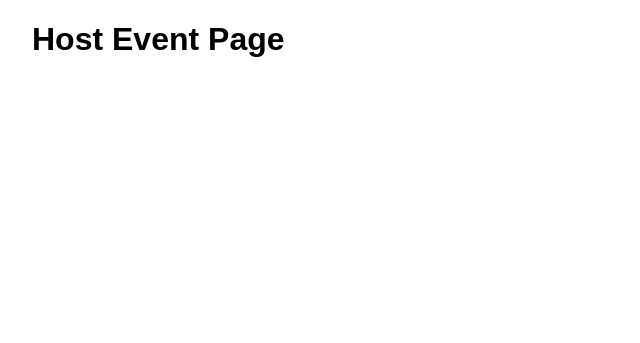
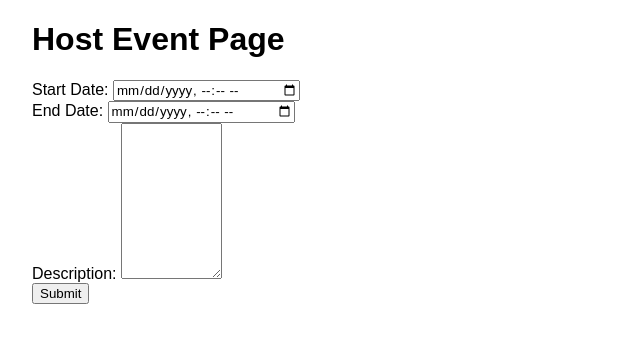
Before and after one commit to vsvang87/HFBC, a Flask app: page /host_event in a window 1280 px wide. Shown: the top 343 px of the page, without its empty margins (0-640 px from the left). Run offline with Flask 2, Linux system fonts and the light colour scheme; parts of the project's set-up code (start-up, migrations or seed data) failed here and were passed over.

Commit message:
add events, routes, form to create events

```diff
--- a/crud.py
+++ b/crud.py
@@ -14,8 +14,8 @@ def create_member(first_name, last_name, email, address, phone_number, house_hol
     return member
 
 #--------------------Create Events--------------------------#
-def create_event(start_date, end_date, description):
-    event = Event(start_date=start_date, end_date=end_date, description=description)
+def create_event(start_date, end_date, description, user_id):
+    event = Event(start_date=start_date, end_date=end_date, description=description, user_id=user_id)
 
     return event
 
--- a/server.py
+++ b/server.py
@@ -2,8 +2,13 @@ from flask import Flask, jsonify, render_template, redirect, session,request,fla
 from model import db, User, Member, Event, connect_to_db
 import crud
 
+
 app = Flask(__name__)
 app.secret_key = 'SECRETS'
+
+app.config['STRIPE_PUBLIC_KEY'] = 'pk_test_51NExkJJ4c4ZamGfp6EQd7l68VNd040Z9p9uo86X9O1WLdBmmpWoWVz0AVQZxwMYrEzPOiaGQaWDsXsl7CdmwvxjW00LHwa6iEZ'
+app.config['STRIPE_SECRET_KEY'] = 'sk_test_51NExkJJ4c4ZamGfpZ9jw4LLvtqckTvIZ1Rw8aYUIa5YwiAadabChXubwhHgsQXgoum1mxTQ9JQ0JNdubZcTo2W9d00GJAgYPpX'
+
 
 #----------------------------Home Page------------------------------------#
 @app.route('/')
@@ -67,11 +72,6 @@ def create_new_users():
 @app.route("/home")
 def user_login_home():
 
-    # email = session['user_email']
-    # user = crud.get_user_by_email(email)
-
-    # user_id = session["user_id"]
-    # events = crud.get_events(user_id)
 
     return render_template("home.html")
 
@@ -90,6 +90,7 @@ def create_member():
 
     if user_email is None:
         flash("Have to logged in to add member", "error")
+        return redirect("/home")
     else:
         member = crud.create_member(first_name, last_name, email, address, phone, house_hold,user_id)
         db.session.add(member)
@@ -99,26 +100,45 @@ def create_member():
     return redirect("/home")
 
 
-
-
-#----------------------Event-----------------------#
-@app.route("/event")
+#----------------------Host Event-----------------------#
+@app.route("/host_event")
 def event():
-
-    return render_template("event.html")
-
-
-@app.route("/host_event")
-def host_event():
 
     return render_template("host_event.html")
 
 
+@app.route("/host_event", methods=["POST"])
+def host_event():
+
+    start_date = request.form.get("start_datetime")
+    end_date = request.form.get("end_datetime")
+    description = request.form.get("description")
+
+    user_id = session['user_id']
+
+    if not user_id:
+        flash("Have to logged in to host an event")
+        return redirect("/host_event")
+    else:
+        event = crud.create_event(start_date, end_date, description, user_id)
+        db.session.add(event)
+        db.session.commit()
+        flash("Event has been created successfully")
+
+    return redirect("/host_event")
+
+#-------------------Give---------------------------#
 @app.route("/give")
 def give():
 
     return render_template("give.html")
 
+@app.foute("/thanks")
+def thanks():
+
+    return redirect("/give")
+
+#---------------------About----------------------------#
 @app.route("/about")
 def about():
 
@@ -128,6 +148,26 @@ def about():
 def ministry():
 
     return render_template("ministries.html")
+
+
+@app.route("/all_members")
+def all_members():
+
+    return render_template("all_members.html")
+#--------------------Search--------------------------#
+# @app.route("/search/<query>", methods=["POST"])
+# def search(query):
+
+#     search = request.form.get("search")
+#     cur.execute(f"")
+#     search_query = []
+
+#     for i in range(10):
+#         search_query.append()
+
+#     return render_template("search.html")
+
+
 #---------------------Log Out-------------------------------
 @app.route("/logout")
 def logout():
--- a/templates/host_event.html
+++ b/templates/host_event.html
@@ -8,6 +8,26 @@
 <div class="h-container">
   <div class="center">
     <h1>Host Event Page</h1>
+
+    <form action="" method="POST">
+      <div class="input-group">
+        <label for="startdate">Start Date:</label>
+        <input type="datetime-local" name="start_datetime"/>
+      </div>
+      <div class="input-group">
+        <label for="enddate">End Date:</label>
+        <input type="datetime-local" name="end_datetime"/>
+      </div>
+      <div class="input-group">
+        <label for="description">
+          Description:
+        </label>
+        <textarea cols="10" rows="10" name="description"></textarea>
+      </div>
+      <div class="input-group">
+        <input type="submit" value="Submit"/>
+      </div>
+    </form>
   </div>
 </div>
 
--- /dev/null
+++ b/webform.py
@@ -0,0 +1,3 @@
+from flask_wtf import FlaskForm, CSRFProtect
+from wtforms import StringField, SubmitField
+from wtforms.validators import DataRequired, Length
```
Also changed, not shown: templates/all_members.html (added, +19 -0 lines), templates/home.html (+6 -2 lines), templates/index.html (+8 -0 lines), templates/search.html (added, +14 -0 lines), 1 other file.
